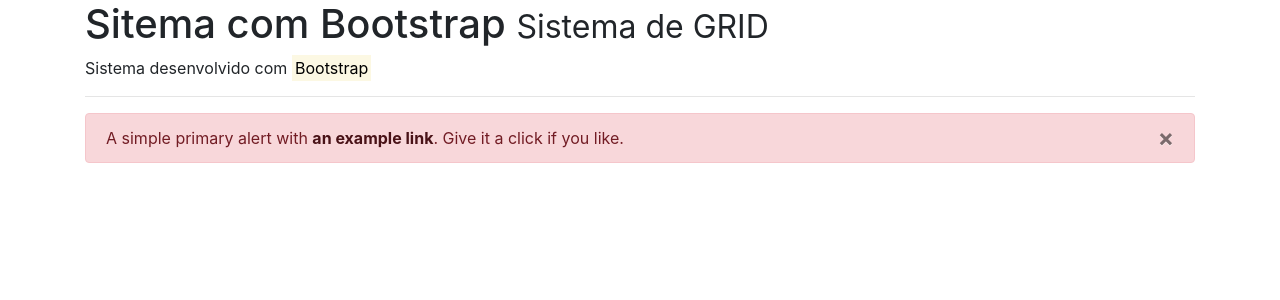
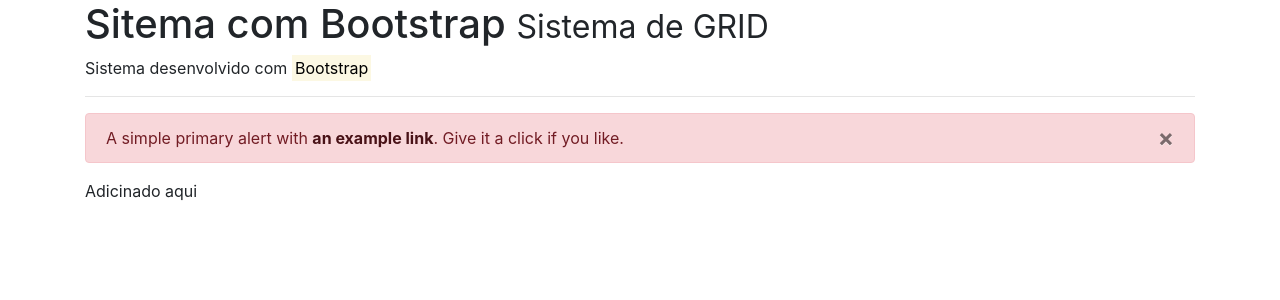
Before and after one commit to Deijai/projeto_dotnet, a PHP site: page / in a window 1280 px wide. Shown: the top 300 px of the page. Run offline with PHP 8.4, Linux system fonts and the light colour scheme.

Commit message:
adicionar projeto - alterado

```diff
--- a/bootstrap/index.php
+++ b/bootstrap/index.php
@@ -22,6 +22,10 @@
 			</button>
 		</div>
 
+                <div>
+                    Adicinado aqui
+                </div>
+
 
 
 
```
